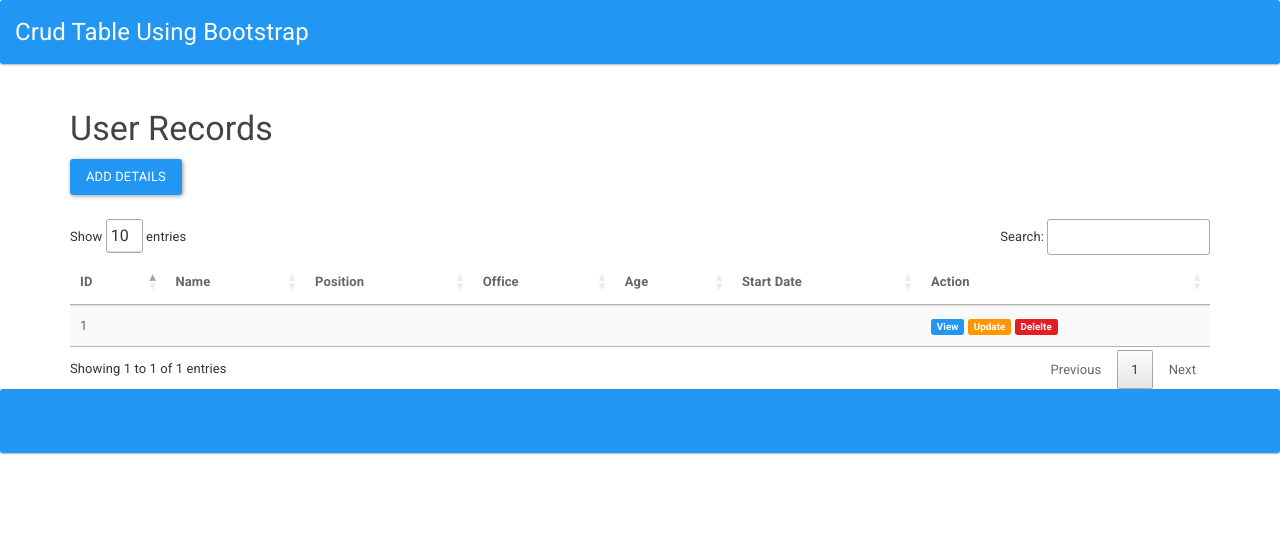
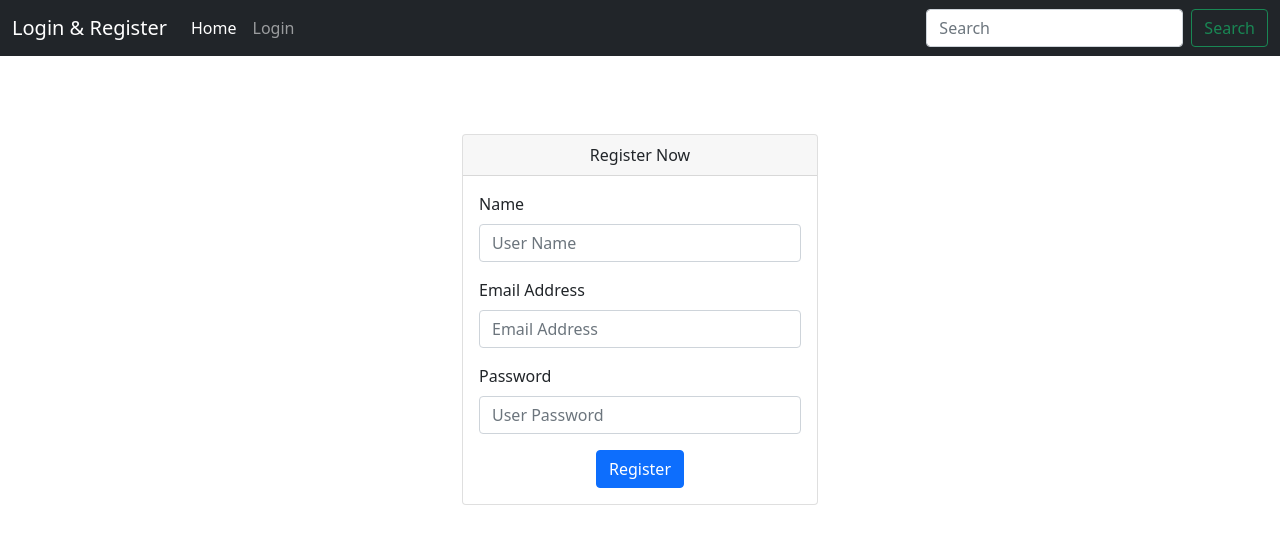
Before and after one commit to Sumaiya98-AH/codeigniter, a CodeIgniter app: page /ci/ in a window 1280 px wide. Shown: the top 544 px of the page. Run offline with CodeIgniter, Linux system fonts and the light colour scheme; tables that the repository leaves empty or names only in its code hold one stand-in row (values such as "Sample post"); data that the repository does not hold is empty.

Commit message:
Updates files

```diff
--- a/application/config/config.php
+++ b/application/config/config.php
@@ -23,7 +23,7 @@ defined('BASEPATH') OR exit('No direct script access allowed');
 | a PHP script and you can easily do that on your own.
 |
 */
-$config['base_url'] = '';
+$config['base_url'] = 'http://localhost/ci/';
 
 /*
 |--------------------------------------------------------------------------
--- a/application/controllers/Welcome.php
+++ b/application/controllers/Welcome.php
@@ -3,26 +3,12 @@ defined('BASEPATH') OR exit('No direct script access allowed');
 
 class Welcome extends CI_Controller {
 
-	/**
-	 * Index Page for this controller.
-	 *
-	 * Maps to the following URL
-	 * 		http://example.com/index.php/welcome
-	 *	- or -
-	 * 		http://example.com/index.php/welcome/index
-	 *	- or -
-	 * Since this controller is set as the default controller in
-	 * config/routes.php, it's displayed at http://example.com/
-	 *
-	 * So any other public methods not prefixed with an underscore will
-	 * map to /index.php/welcome/<method_name>
-	 * @see https://codeigniter.com/userguide3/general/urls.html
-	 */
+
 	public function index()
 	{
 		$this->load->model('queries');
 		$records= $this->queries->getRecords();
-		$this->load->view('welcome_message',['records'=>$records]);
+		$this->load->view('register',['records'=>$records]);
     }
 
 	public function create()
@@ -103,4 +89,98 @@ class Welcome extends CI_Controller {
 		}
 		return redirect('welcome');
 	}
+
+	function registerNow()
+	{
+			$this->form_validation->set_rules('username','User Name','required');
+			$this->form_validation->set_rules('email','Email','required');
+			$this->form_validation->set_rules('password','Password','required');
+
+			if ($this->form_validation->run()) {
+
+				$username = $this->input->post('username');
+				$email = $this->input->post('email');
+				$password = $this->input->post('password');
+
+				$data = array(
+				'username'=>$username,
+				'email'=>$email,
+				'password'=>sha1($password),
+				'status'=>'1'
+				);
+
+				unset($data['submit']);
+				$this->load->model('queries');
+				if ($this->queries->insertUser($data)) {
+					$this->session->set_flashdata('msg', 'Failed to Save!');
+				} else {
+					$this->session->set_flashdata('msg','User Added Successfully!');
+				}
+				return redirect('welcome');
+			} else {
+				$this->load->view('home');
+			}
+		}
+
+	function login()
+	{
+		$this->load->view('login');
+	}
+
+	function loginNow()
+	{
+		$this->form_validation->set_rules('email','Email','required');
+		$this->form_validation->set_rules('password','Password','required');
+
+			if($this->form_validation->run())
+			{
+				$email = $this->input->post('email');
+				$password = $this->input->post('password');
+				$password = sha1($password);
+
+				$this->load->model('queries');
+				$status = $this->queries->checkPassword($password,$email);
+				if($status!=false)
+				{
+					$username = $status->username;
+					$email = $status->email;
+
+					$session_data = array(
+						'username'=>$username,
+						'email' => $email,
+					);
+
+					$this->session->set_userdata('UserLoginSession',$session_data);
+
+					redirect(base_url('welcome/welcome_message'));
+				}
+				else
+				{
+					$this->session->set_flashdata('error','Email or Password is Wrong');
+					redirect(base_url('welcome/login'));
+				}
+
+			}
+			else
+			{
+				$this->session->set_flashdata('error','Fill all the required fields');
+				redirect(base_url('welcome/login'));
+			}
+	}
+
+	public function construct() {
+		parent::__construct();
+		$this->queries->is_logged(); // can merge with below func, just make sure it is called first (!imp)
+		$this->queries->is_allowed('dashboard');
+	}
+	function dashboard()
+	{
+		$this->load->view('welcome_message');
+	}
+
+	function logout()
+	{
+		session_destroy();
+		redirect(base_url('welcome/login'));
+	}
 }
--- a/application/models/queries.php
+++ b/application/models/queries.php
@@ -23,6 +23,30 @@
         public function deleteRecords($id){
             return $this->db->delete('user_details',['id'=>$id]);
         }
+
+        function insertUser($data)
+        {
+            $this->db->insert('users',$data);
+        }
+
+        function checkPassword($password,$email)
+        {
+            $query = $this->db->query("SELECT * FROM users WHERE password='$password' AND email='$email' AND status='1'");
+            if($query->num_rows()==1)
+            {
+                return $query->row();
+            }
+            else
+            {
+                return false;
+            }
+
+        }
+        function is_logged() {
+            if (is_null($this->session->userdata('email'))) {
+                redirect(base_url('welcome/login'));
+            }
+       }
     }
 
 ?>
--- /dev/null
+++ b/application/views/register.php
@@ -0,0 +1,95 @@
+<!doctype html>
+<html lang="en">
+
+<head>
+	<!-- Required meta tags -->
+	<meta charset="utf-8">
+	<meta name="viewport" content="width=device-width, initial-scale=1">
+
+	<!-- Bootstrap CSS -->
+	<link href="https://cdn.jsdelivr.net/npm/bootstrap@5.0.2/dist/css/bootstrap.min.css" rel="stylesheet" integrity="sha384-EVSTQN3/azprG1Anm3QDgpJLIm9Nao0Yz1ztcQTwFspd3yD65VohhpuuCOmLASjC" crossorigin="anonymous">
+
+	<title>User Login & Registration</title>
+</head>
+
+<body>
+
+	<nav class="navbar navbar-expand-lg navbar-dark bg-dark">
+		<div class="container-fluid">
+			<button class="navbar-toggler" type="button" data-bs-toggle="collapse" data-bs-target="#navbarTogglerDemo03" aria-controls="navbarTogglerDemo03" aria-expanded="false" aria-label="Toggle navigation">
+				<span class="navbar-toggler-icon"></span>
+			</button>
+			<a class="navbar-brand" href="#">Login & Register</a>
+			<div class="collapse navbar-collapse" id="navbarTogglerDemo03">
+				<ul class="navbar-nav me-auto mb-2 mb-lg-0">
+					<li class="nav-item">
+						<a class="nav-link active" aria-current="page" href="<?= base_url('welcome') ?>">Home</a>
+					</li>
+					<li class="nav-item">
+						<a class="nav-link" href="<?= base_url('welcome/login') ?>">Login</a>
+					</li>
+				</ul>
+				<form class="d-flex">
+					<input class="form-control me-2" type="search" placeholder="Search" aria-label="Search">
+					<button class="btn btn-outline-success" type="submit">Search</button>
+				</form>
+			</div>
+		</div>
+	</nav>
+	<?php if ($msg = $this->session->flashdata('msg')) : ?>
+		<?php echo "<p>$msg</p>"; ?>
+	<?php endif; ?>
+	</br></br>
+	<div class="container">
+		<div class="row">
+			<div class="col-md-4"></div>
+			<div class="col-md-4">
+				<div class="card" style="margin-top: 30px">
+					<div class="card-header text-center">
+						Register Now
+					</div>
+					<div class="card-body">
+						<?php echo form_open('welcome/registerNow', ['class' => 'form-horizontal']); ?>
+						<div class="mb-3">
+							<label class="form-label">Name</label>
+							<input type="text" placeholder="User Name" name="username" class="form-control" id="name" aria-describedby="name">
+							<div class="col-md-10">
+								<?php echo form_error('username', '<div class="text-danger">', '</div>'); ?>
+							</div>
+						</div>
+						<div class="mb-3">
+							<label class="form-label">Email Address</label>
+							<input type="email" placeholder="Email Address" name="email" class="form-control" id="email" aria-describedby="emailHelp">
+							<div class="col-md-10">
+								<?php echo form_error('email', '<div class="text-danger">', '</div>'); ?>
+							</div>
+						</div>
+						<div class="mb-3">
+							<label class="form-label">Password</label>
+							<input type="password" name="password" placeholder="User Password" class="form-control" id="password">
+							<div class="col-md-10">
+								<?php echo form_error('password', '<div class="text-danger">', '</div>'); ?>
+							</div>
+						</div>
+
+						<div class="text-center">
+						<?php echo form_submit(['name'=>'submit','value'=>'Register','class'=>'btn btn-primary']);?>
+						</div>
+
+						<?php
+						if ($this->session->flashdata('success')) {	?>
+							<p class="text-success text-center" style="margin-top: 10px;"> <?= $this->session->flashdata('success') ?></p>
+						<?php } ?>
+						<?php echo form_close(); ?>
+					</div>
+				</div>
+			</div>
+			<div class="col-md-4"></div>
+		</div>
+	</div>
+
+	<script src="https://cdn.jsdelivr.net/npm/bootstrap@5.0.2/dist/js/bootstrap.bundle.min.js" integrity="sha384-MrcW6ZMFYlzcLA8Nl+NtUVF0sA7MsXsP1UyJoMp4YLEuNSfAP+JcXn/tWtIaxVXM" crossorigin="anonymous"></script>
+
+</body>
+
+</html>
--- a/application/views/welcome_message.php
+++ b/application/views/welcome_message.php
@@ -1,6 +1,20 @@
 <?php include_once('header.php');?>
 	<div class="container">
 		<h3>User Records</h3>
+		<?php
+            if($this->session->userdata('UserLoginSession'))
+            {
+                $udata = $this->session->userdata('UserLoginSession');
+                echo 'Welcome'.' '.$udata['username'];
+            }
+            else
+            {
+                redirect(base_url('welcome/login'));
+            }
+            ?>
+			<div>
+            <?php echo anchor('welcome','Logout',['class'=>'btn btn-primary']) ;?>
+        	</div>
 			<?php if($msg=$this->session->flashdata('msg')):?>
 			<?php echo "<p>$msg</p>";?>
 			<?php endif;?>
```
Also changed, not shown: application/views/login.php (added, +87 -0 lines).
